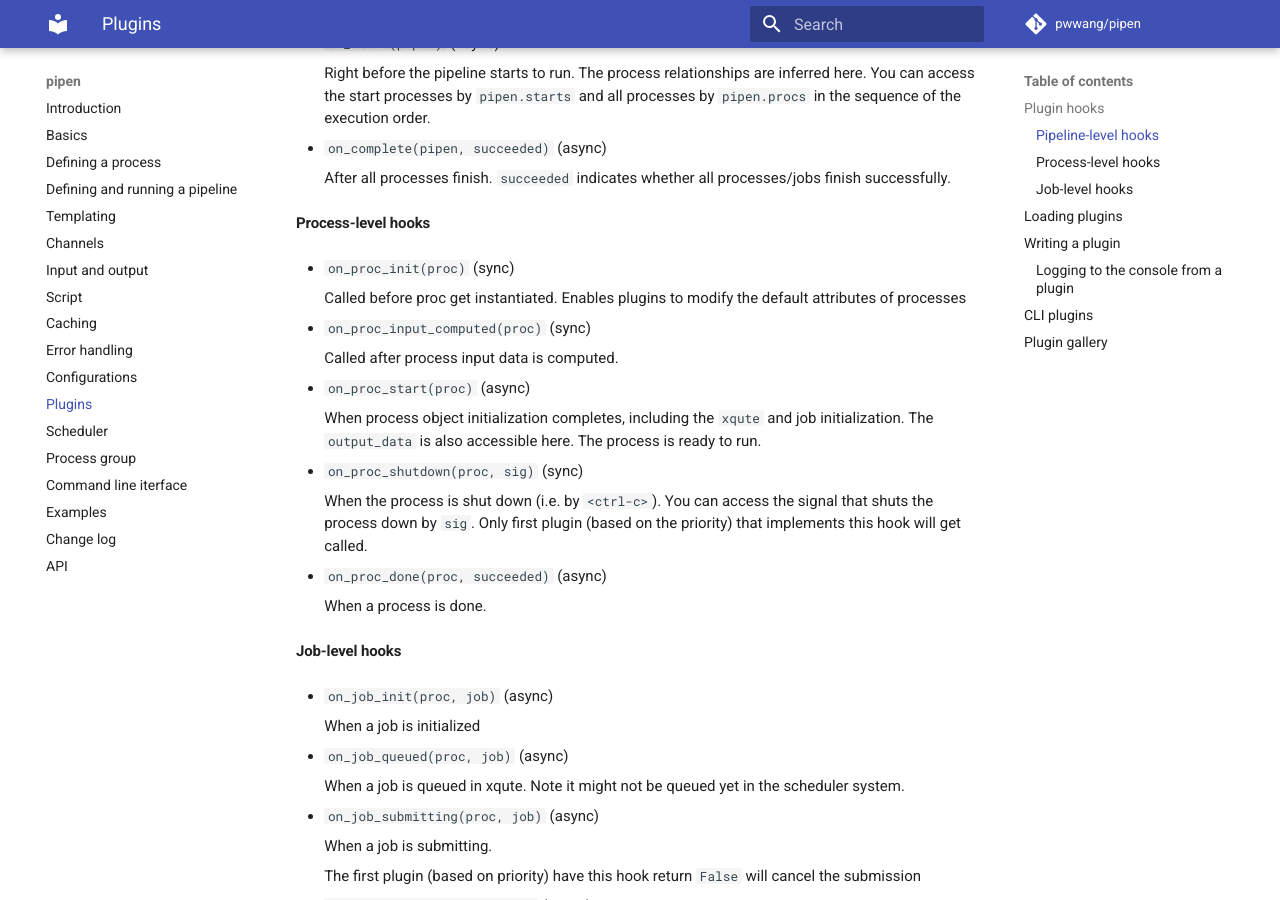
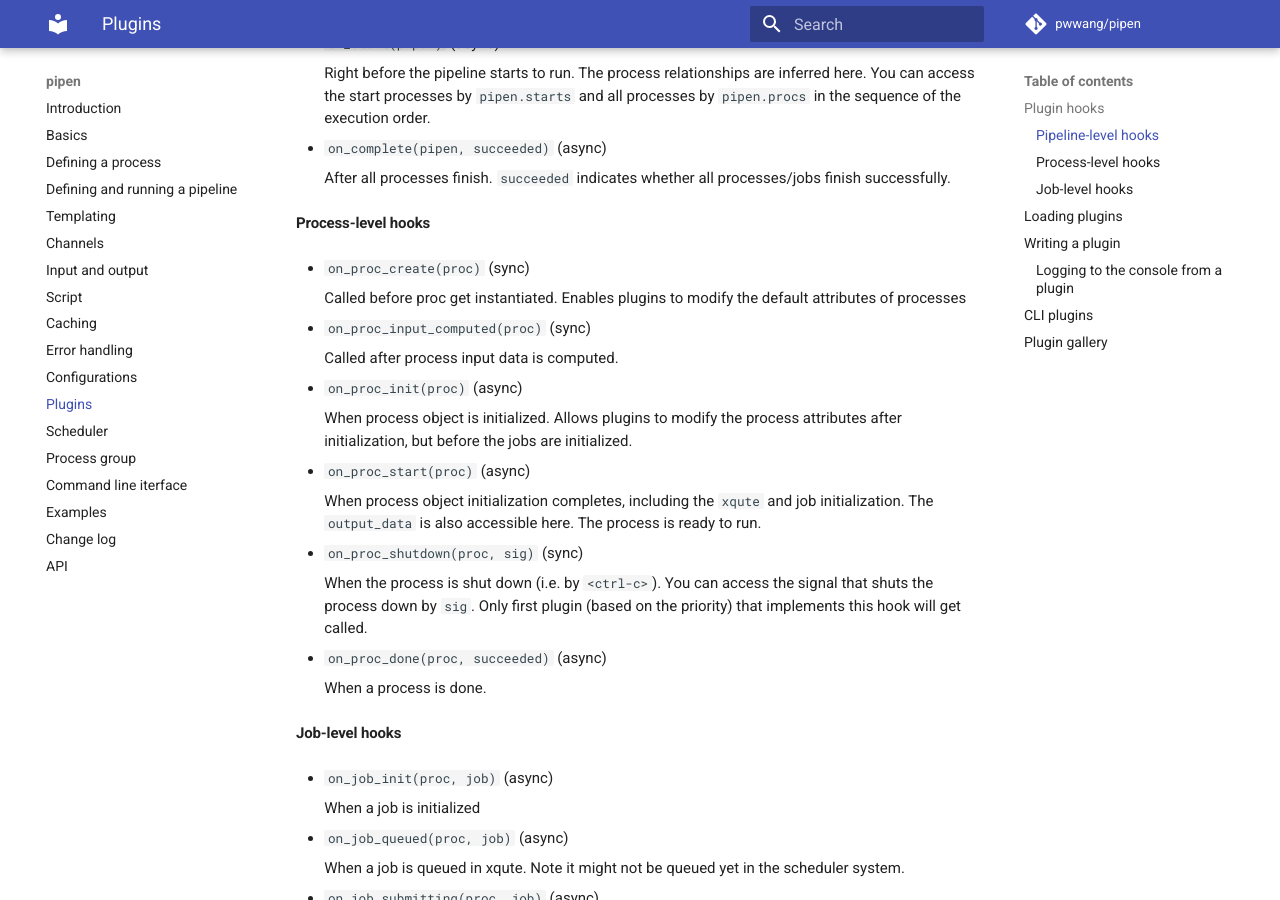
Before and after one commit to pwwang/pipen, an MkDocs documentation site: the page built from docs/plugin.md, in a window 1280 px wide and 900 px high, scrolled down 769 px. Built offline with MkDocs 1.6.1 and Material for MkDocs 9.7.7, drawn with Linux system fonts in a browser that asks for light colours; comment, search, counter and statistics services are not loaded.

Commit message:
📝 Update documentation about updated hooks

```diff
--- a/docs/plugin.md
+++ b/docs/plugin.md
@@ -39,7 +39,7 @@ See [`simplug`][1] for more details.
 
 ### Process-level hooks
 
-- `on_proc_init(proc)` (sync)
+- `on_proc_create(proc)` (sync)
 
     Called before proc get instantiated.
     Enables plugins to modify the default attributes of processes
@@ -47,6 +47,12 @@ See [`simplug`][1] for more details.
 - `on_proc_input_computed(proc)` (sync)
 
     Called after process input data is computed.
+
+- `on_proc_init(proc)` (async)
+
+    When process object is initialized.
+    Allows plugins to modify the process attributes after initialization, but
+    before the jobs are initialized.
 
 - `on_proc_start(proc)` (async)
 
```
